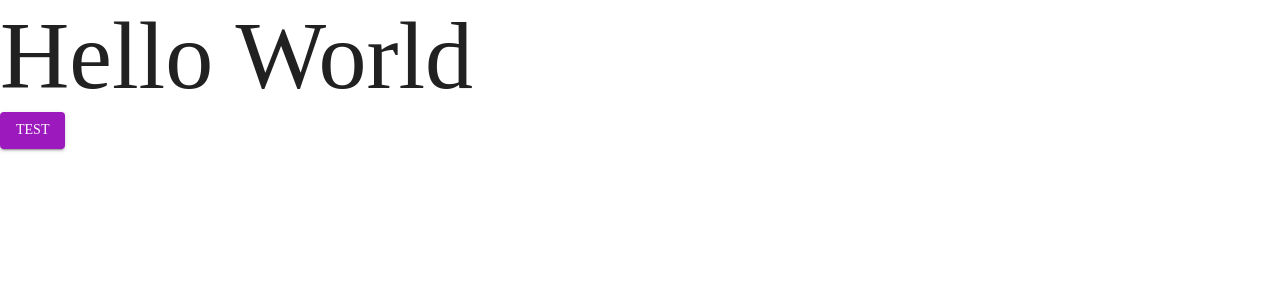
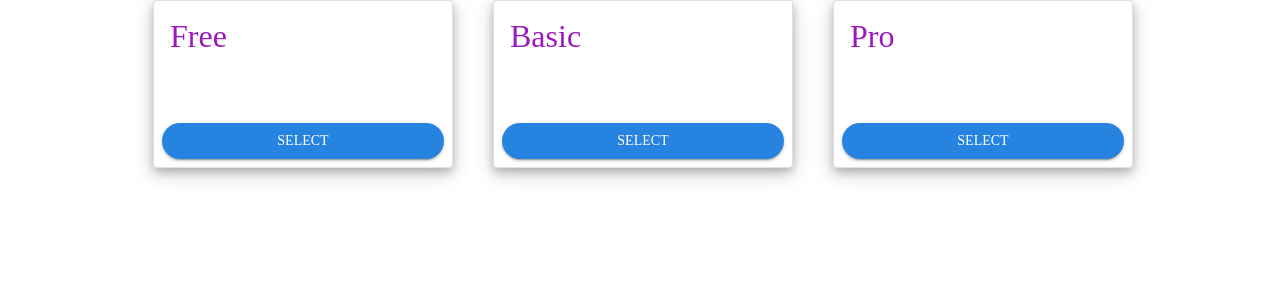
Before and after one commit to ArbaazMeghani/saas-subcription, a Next.js app: page / in a window 1280 px wide. Shown: the top 300 px of the page. Built offline with nearby package versions, Linux system fonts and the light colour scheme.

Commit message:
Create simple card with title and button

```diff
--- /dev/null
+++ b/components/Feature.js
@@ -0,0 +1,10 @@
+import React from 'react';
+import { Typography } from '@material-ui/core';
+
+const Feature = ({value}) => {
+  return (
+    <Typography variant="h1" color="textPrimary">{value}</Typography>
+  );
+}
+
+export default Feature;
--- /dev/null
+++ b/components/Tier.js
@@ -0,0 +1,42 @@
+import React from 'react';
+import Feature from './Feature';
+import { Card, Typography, makeStyles, CardContent, CardActions, Button } from '@material-ui/core';
+
+const useStyles = makeStyles({
+  root: {
+    width: 300,
+    boxShadow: "0 4px 8px 0 rgba(0, 0, 0, 0.2), 0 6px 20px 0 rgba(0, 0, 0, 0.19)",
+    marginLeft: "1%",
+    marginRight: "1%"
+  },
+  title: {
+    fontSize: 32
+  },
+  pos: {
+    marginBottom: 12,
+  },
+  select: {
+    borderRadius: "25px"
+  },
+});
+
+const Tier = ({title = 'title', featuresList = [], price = 0, onSelect = () => {}}) => {
+  const classes = useStyles();
+
+  return (
+    <Card className={classes.root} variant="outlined">
+      <CardContent>
+        <Typography className={classes.title} variant="h2" color="primary" gutterBottom>
+          {title}
+        </Typography>
+      </CardContent>
+      <CardContent>
+      </CardContent>
+      <CardActions>
+        <Button className={classes.select} size="medium" fullWidth color="secondary" variant="contained">Select</Button>
+      </CardActions>
+    </Card>
+  );
+}
+
+export default Tier;
--- /dev/null
+++ b/components/index.js
@@ -0,0 +1 @@
+export {default as Tier} from './Tier';
--- a/pages/index.js
+++ b/pages/index.js
@@ -1,10 +1,20 @@
-import { Typography, Button } from "@material-ui/core";
+import { Tier } from "../components";
+import { Grid } from "@material-ui/core";
 
 export default function Home() {
   return (
     <div>
-      <Typography variant="h1">Hello World</Typography>
-      <Button color="primary" variant="contained">test</Button>
+      <Grid container spacing={5} alignItems="center" justify="center">
+        <Grid item>
+          <Tier title="Free"></Tier>
+        </Grid>
+        <Grid item>
+          <Tier title="Basic"></Tier>
+        </Grid>
+        <Grid item>
+          <Tier title="Pro"></Tier>
+        </Grid>
+      </Grid>
     </div>
-  )
+  );
 }
--- a/theme/theme.js
+++ b/theme/theme.js
@@ -20,7 +20,7 @@ const theme = createMuiTheme({
   typography: {
     fontFamily: [
       'Montserrat'
-    ]
+    ],
   }
 });
 
```
